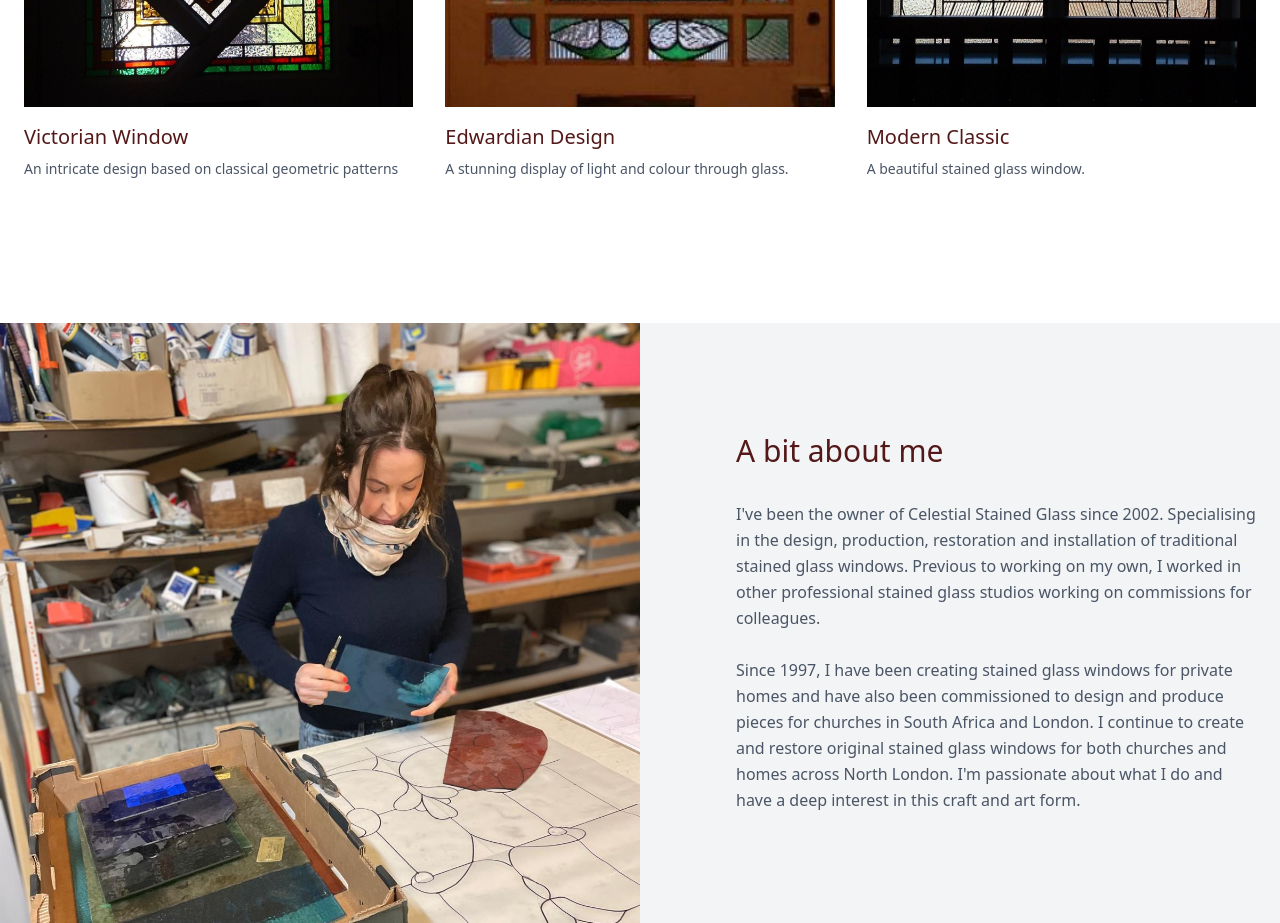
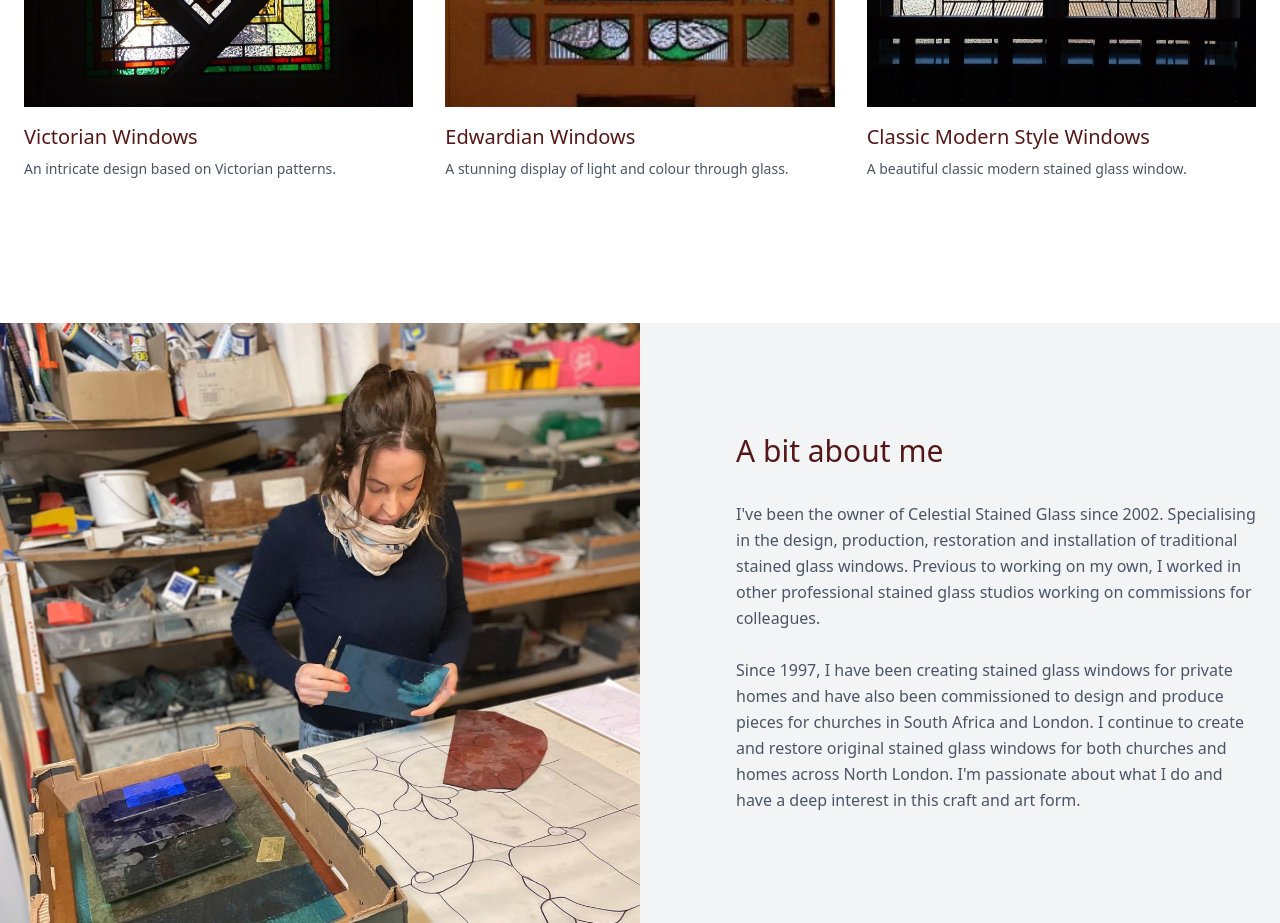
Before and after one commit to baranbbr/celestialstainedglass.co.uk, a React (Vite) app: page / in a window 1280 px wide. Shown: the part 780-1703 px from the top of the page. Built offline with nearby package versions, Linux system fonts and the light colour scheme.

Commit message:
fix text on homepage

```diff
--- a/src/pages/Home.tsx
+++ b/src/pages/Home.tsx
@@ -7,21 +7,20 @@ import Image3 from '/glass/PHOTO-2025-09-30-12-12-12.jpg';
 export default function Home() {
 	const featuredWorks = [
 		{
-			title: 'Victorian Window',
+			title: 'Victorian Windows',
 			image: Image3,
-			description:
-				'An intricate design based on classical geometric patterns',
+			description: 'An intricate design based on Victorian patterns.',
 		},
 		{
-			title: 'Edwardian Design',
+			title: 'Edwardian Windows',
 			image: Image2,
 			description:
 				'A stunning display of light and colour through glass.',
 		},
 		{
-			title: 'Modern Classic',
+			title: 'Classic Modern Style Windows',
 			image: Image1,
-			description: 'A beautiful stained glass window.',
+			description: 'A beautiful classic modern stained glass window.',
 		},
 	];
 	const [isGalleryOpen, setIsGalleryOpen] = useState(false);
```
